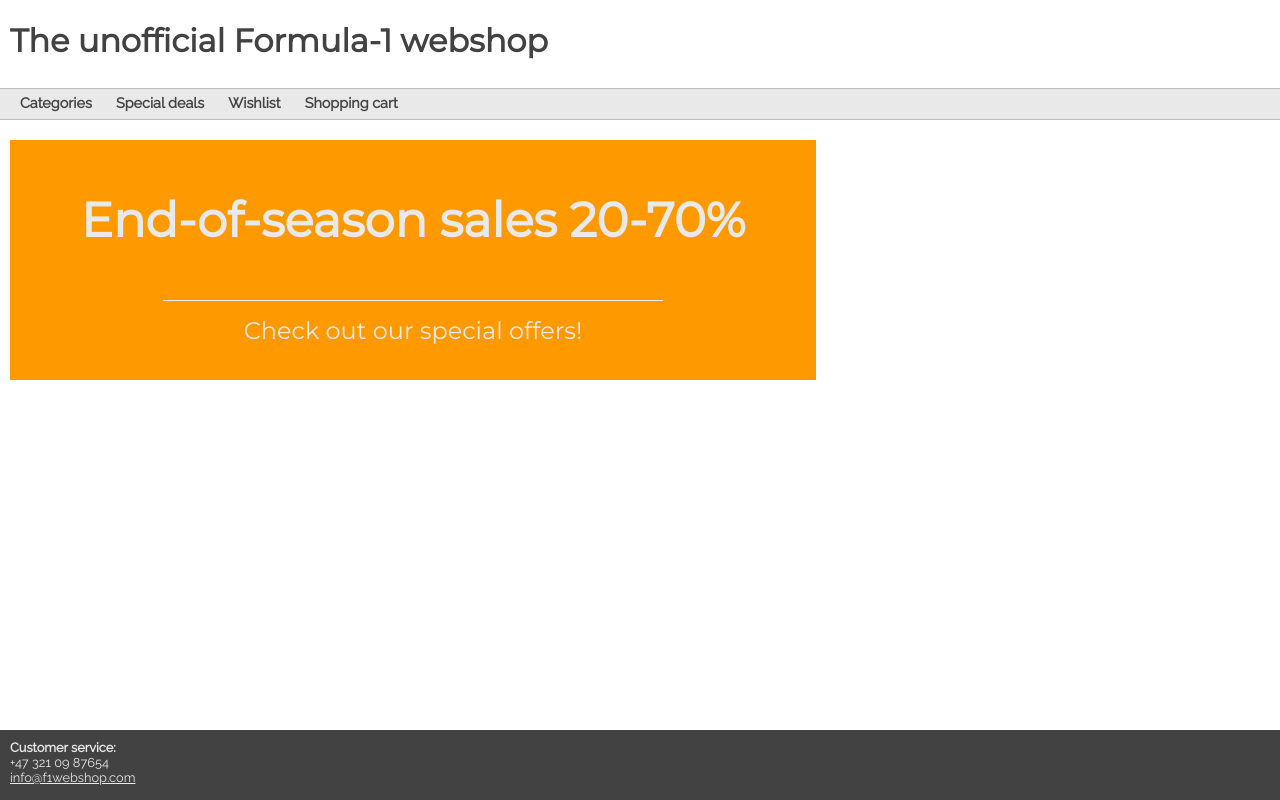
After one commit to hansludvig/dat310_web, a Flask app: page / in a window 1280 px wide. The commit adds this page. Run offline with Flask 2, Linux system fonts and the light colour scheme; data that the repository does not hold is empty.

Commit message:
communication to the db now works.

```diff
--- a/assignments/7/app.py
+++ b/assignments/7/app.py
@@ -2,17 +2,42 @@
 Assignment 7: Webshop
 """
 
-from flask import Flask, request, render_template
+from flask import Flask, request, render_template, g, flash, redirect, url_for
+import mysql.connector
 
 app = Flask(__name__)
 
+# Application config
+app.config["DATABASE_USER"] = "root"
+app.config["DATABASE_PASSWORD"] = "admin"
+app.config["DATABASE_DB"] = "test_storage"
+app.config["DATABASE_HOST"] = "localhost"
+
+def get_db():
+    if not hasattr(g, "_database"):
+        g._database = mysql.connector.connect(host=app.config["DATABASE_HOST"], user=app.config["DATABASE_USER"],
+                                              password=app.config["DATABASE_PASSWORD"], database=app.config["DATABASE_DB"])
+        return g._database
 
 @app.route("/")
 def index():
     """Index page that shows a list of products"""
-    # TODO: fetch all products from database
-    return render_template("index.html")
 
+    db = get_db()
+    cur = db.cursor()
+
+    try:
+        product_list = []
+        sql = "SELECT id, name, description, base_price, bonus_price, photo FROM product_info ORDER BY id;"
+        cur.execute(sql)
+        for i in cur:
+            print(i)
+        return render_template("index.html")
+    except mysql.connector.Error as err:
+        print(err)
+        return render_template("layout.html", msg="erreor")
+    finally:
+        cur.close()
 
 def get_product(product_id):
     """Loads a product from the database."""
--- /dev/null
+++ b/assignments/7/templates/index.html
@@ -0,0 +1,11 @@
+{% extends "layout.html" %}
+{% block content %}
+
+    <div id="banner">
+        <h2>End-of-season sales 20-70%</h2>
+
+        <h3>Check out our special offers!</h3>
+    </div>
+
+
+{% endblock %}
--- a/assignments/7/templates/layout.html
+++ b/assignments/7/templates/layout.html
@@ -3,23 +3,44 @@
 <head>
     <meta charset="UTF-8">
     <title>My Webshop: {% block title %}{% endblock %}</title>
-    <link rel="stylesheet" href="{{ url_for("static", filename="style.css") }}">
+    <link rel="stylesheet" href="{{ url_for('static', filename='style.css') }}">
 </head>
 <body>
     {# NOTE: This is the file that contains your layout. All other template files should extend this one. #}
 
-    <div class="placeholder static">
-        <h1>Header</h1>
-        <div>
-        Navigation menu: <a href="{{ url_for("index") }}">index</a> | <a href="{{ url_for("cart") }}">shopping cart</a>
-        </div>
-    </div>
+    <header>
+        <h1>The unofficial Formula-1 webshop</h1>
+        <nav>
+            <ul>
+                <li><a href="#">Categories</a></li>
+                <li><a href="#">Special deals</a></li>
+                <li><a href="#">Wishlist</a></li>
+                <li><a href="{{ url_for('cart') }}">Shopping cart</a></li>
+            </ul>
+        </nav>
+    </header>
 
     {% if msg is defined %}<div class="placeholder message">{{ msg }}</div>{% endif %}
     {% if err is defined %}<div class="placeholder error">{{ err }}</div>{% endif %}
 
+    <main>
     {% block content %}{% endblock %}
+    </main>
 
-    <div class="placeholder static">Footer</div>
+    <footer>
+        <div class="contact">
+            <span class="strong">Customer service:</span> <br />
+            +47 321 09 87654 <br />
+            <a href="#">info@f1webshop.com</a>
+        </div>
+
+        <div class="contact">
+            <a href="#"><i class="fa fa-facebook-square fa-3x"></i></a>
+            <a href="#"><i class="fa fa-twitter-square fa-3x"></i></a>
+            <a href="#"><i class="fa fa-google-plus-square fa-3x"></i></a>
+            <a href="#"><i class="fa fa-youtube fa-3x"></i></a>
+        </div>
+
+    </footer>
 </body>
 </html>
```
Also changed, not shown: assignments/7/templates/index_v1.html (+1 -11 lines).
